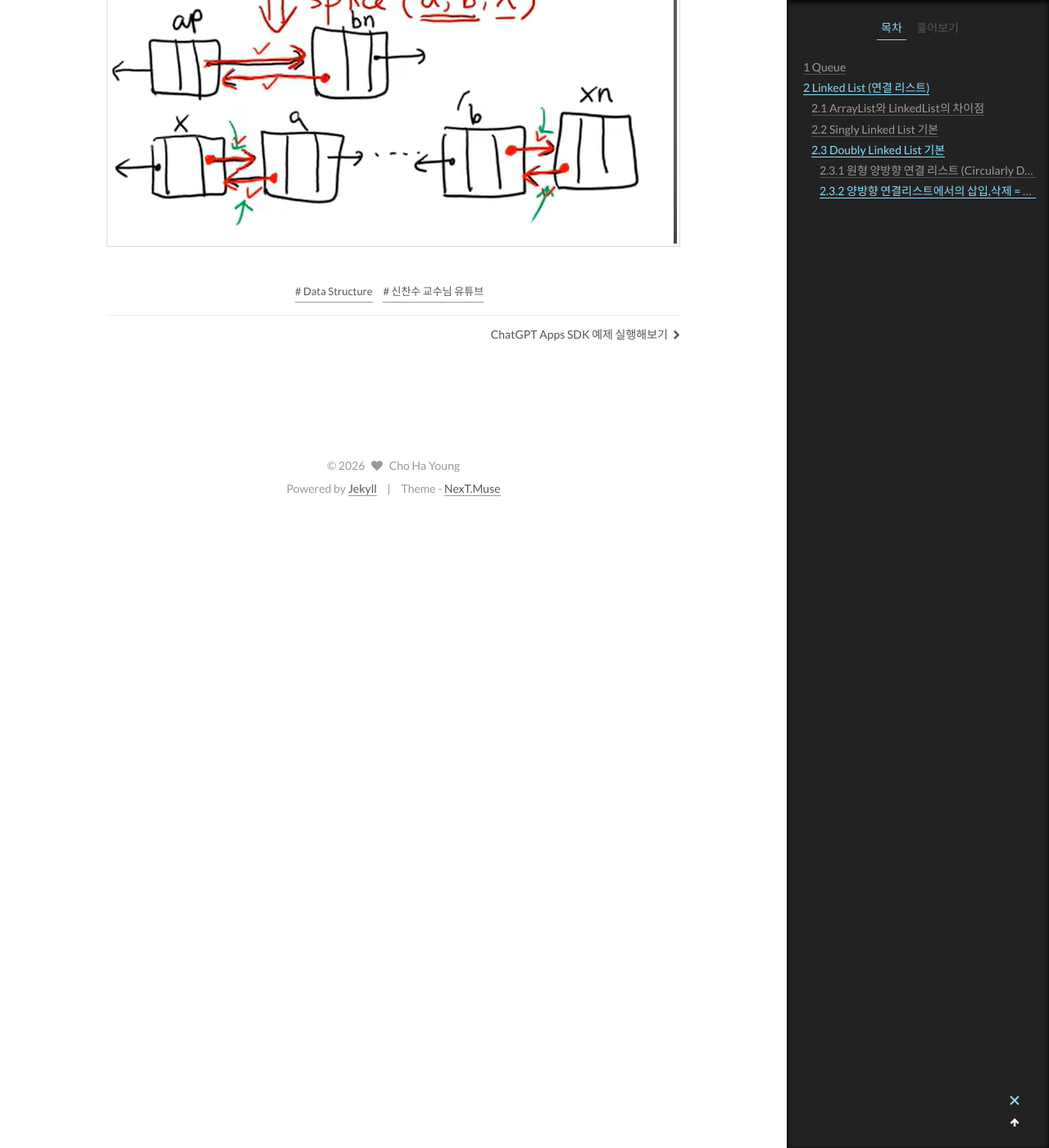
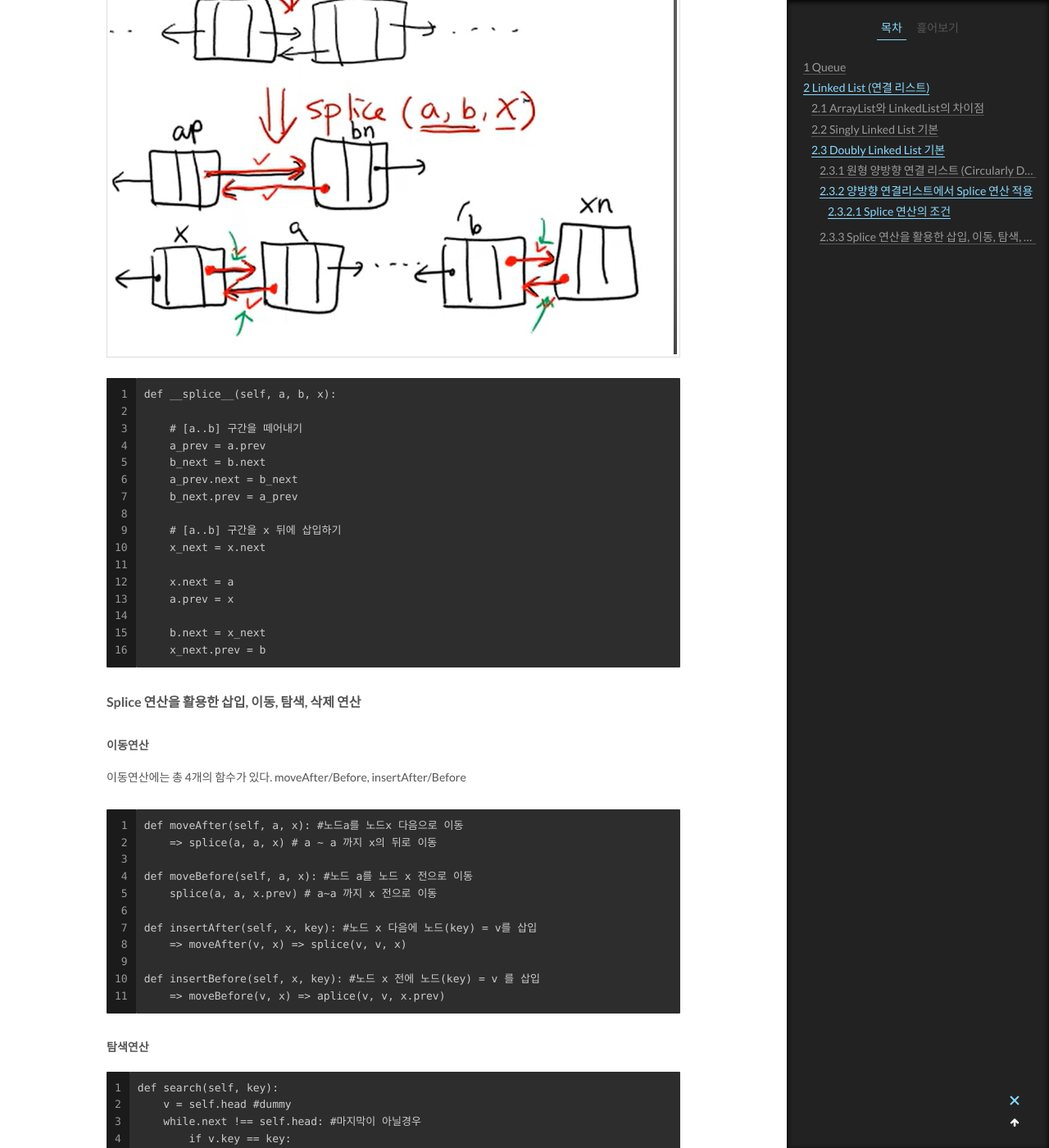
Before and after one commit to billihazero/billihazero.github.io, a Jekyll site: the page built from _posts/CS/2026-01-08-Data-Structure.md, in a window 1280 px wide and 1400 px high, scrolled down 7689 px. Shown: the whole window at 82% size. Built offline with Jekyll 4.4.1, drawn with Linux system fonts in a browser that asks for light colours; comment, search, counter and statistics services are not loaded; some of the changed text lies outside the part shown.

Commit message:
feat: [CS] DoublyLinkedList 연산 추가

````diff
--- a/_posts/CS/2026-01-08-Data-Structure.md
+++ b/_posts/CS/2026-01-08-Data-Structure.md
@@ -278,11 +278,78 @@ class DoublyLinkedList:
 
 ```
 
-#### 양방향 연결리스트에서의 삽입,삭제 = Splice 연산 적용
+#### 양방향 연결리스트에서 Splice 연산 적용
+
+splice(a, b, x): 현재 리스트에서 연속 구간 [a,,,b] (a부터 b까지)를 잘라낸 다음, 노드 x 에 그 구간을 그대로 붙인다.
+
+##### Splice 연산의 조건
+
+Splice 연산이 정상적으로 동작하기 위해서는 다음 조건들이 반드시 만족되어야 한다.
+
+- 조건 1: a -> ... -> b 관계가 성립해야한다.
+- 조건 2: a와 b 사이에 head 노드가 존재하면 안된다.
+
+![Circularly Doubly Linked List](/post_images/circlyList.png)
 
 ```
 def __splice__(self, a, b, x):
 
+    # [a..b] 구간을 떼어내기
+    a_prev = a.prev
+    b_next = b.next
+    a_prev.next = b_next
+    b_next.prev = a_prev
+
+    # [a..b] 구간을 x 뒤에 삽입하기
+    x_next = x.next
+
+    x.next = a
+    a.prev = x
+
+    b.next = x_next
+    x_next.prev = b
 ```
 
-![Circularly Doubly Linked List](/post_images/circlyList.png)
+#### Splice 연산을 활용한 삽입, 이동, 탐색, 삭제 연산
+
+##### 이동연산
+
+이동연산에는 총 4개의 함수가 있다.
+moveAfter/Before, insertAfter/Before
+
+```
+def moveAfter(self, a, x): #노드a를 노드x 다음으로 이동
+    => splice(a, a, x) # a ~ a 까지 x의 뒤로 이동
+
+def moveBefore(self, a, x): #노드 a를 노드 x 전으로 이동
+    splice(a, a, x.prev) # a~a 까지 x 전으로 이동
+
+def insertAfter(self, x, key): #노드 x 다음에 노드(key) = v를 삽입
+    => moveAfter(v, x) => splice(v, v, x)
+
+def insertBefore(self, x, key): #노드 x 전에 노드(key) = v 를 삽입
+    => moveBefore(v, x) => aplice(v, v, x.prev)
+```
+
+##### 탐색연산
+
+```
+def search(self, key):
+    v = self.head #dummy
+    while.next !== self.head: #마지막이 아닐경우
+        if v.key == key:
+            return v
+        v = v.next
+    return None # 못 찾았을 때
+
+```
+
+##### 삭제연산
+
+```
+def remove(x): #노드 x 를 삭제
+    if x is None or x == self.head # x가 없거나, head를 지우면 안됨
+        return
+    x.prev.next = x.next
+    x.next.prev = x.prev
+```
````
